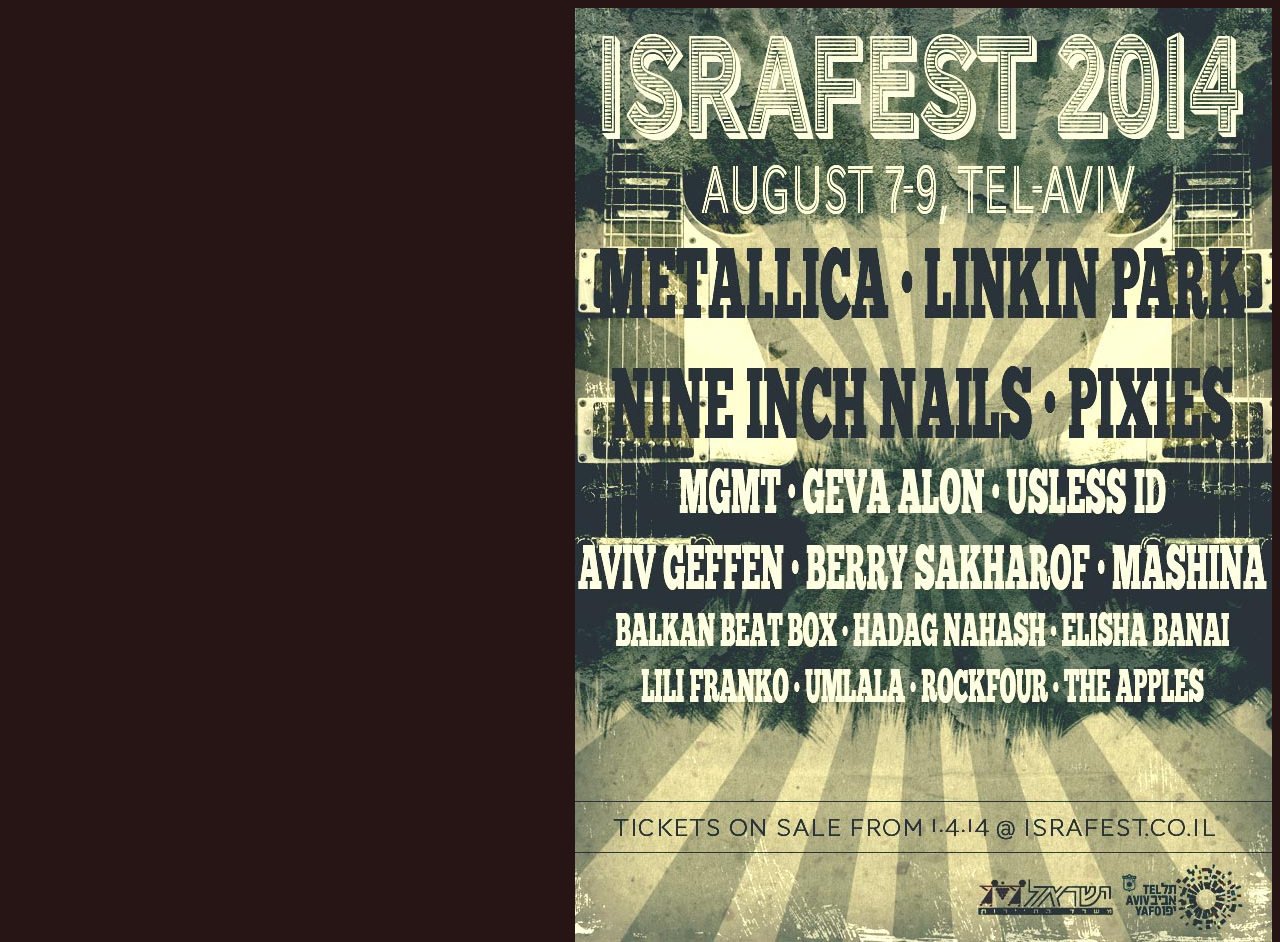
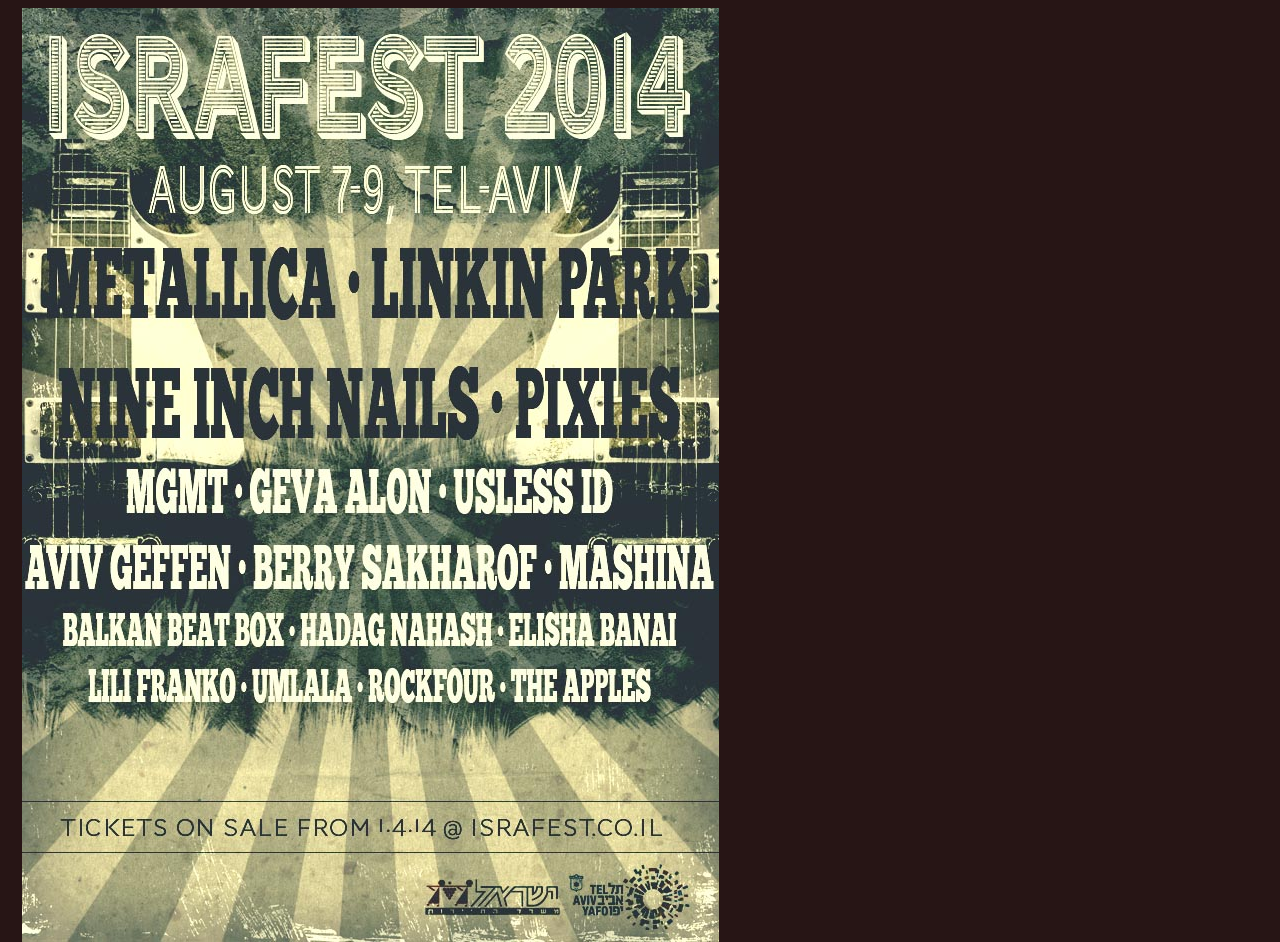
Before and after one commit to israfest/israfest2014, a plain HTML site: page index.html in a window 1280 px wide. Drawn offline with Linux system fonts and the light colour scheme.

Commit message:
Update stylesheet.css

```diff
--- a/stylesheets/stylesheet.css
+++ b/stylesheets/stylesheet.css
@@ -3,7 +3,7 @@ body{
 }
 #main_content_wrap {
   height:1000px;
-  width:711;
+  width:711px;
   background: url(../images/poster.jpg) no-repeat top right;
 
 }
```
